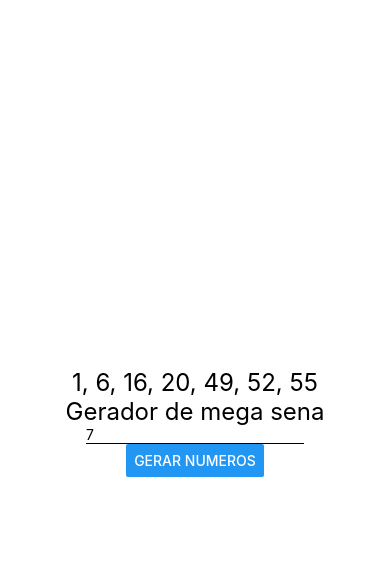
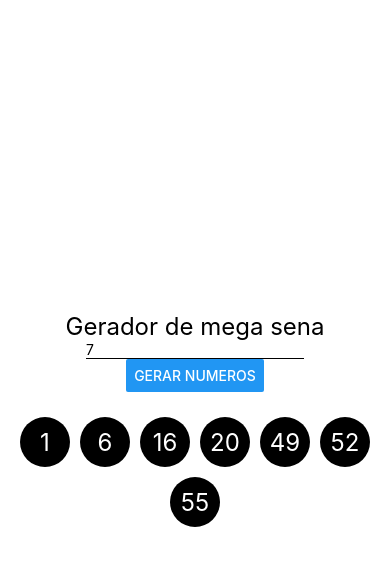
Before and after one commit to dronan/exercise-react-native, a React Native app: screen / in a window 390 px wide. Both pictures are taken after a click on the button "GERAR NUMEROS". Shown: the top 566 px of the page. Built offline with nearby package versions, Linux system fonts and the light colour scheme.

Commit message:
criando componente de exibicao de numeros para melhoria de layout

```diff
--- a/src/components/mega/Mega.js
+++ b/src/components/mega/Mega.js
@@ -1,6 +1,7 @@
 import React, {Component} from 'react';
-import {Button, Text, TextInput} from 'react-native';
+import {Button, Text, TextInput, View} from 'react-native';
 import estilo from '../estilo';
+import MegaNumero from './MegaNumero';
 
 export default class Mega extends Component {
   state = {
@@ -29,10 +30,14 @@
     return nums.includes(novo) ? this.gerarNumeroNaoContido(nums) : novo;
   };
 
+  exibirNumeros = () => {
+    const nums = this.state.numeros;
+    return nums.map(n => <MegaNumero key={n} num={n} />);
+  };
+
   render() {
     return (
       <>
-        <Text style={estilo.textGrande}> {this.state.numeros.join(', ')} </Text>
         <Text style={estilo.textGrande}>Gerador de mega sena</Text>
         <TextInput
           keyboardType="numeric"
@@ -44,6 +49,16 @@
         <Button title="Gerar numeros" onPress={this.gerarNumeros}>
           Gerar numeros
         </Button>
+
+        <View
+          style={{
+            marginTop: 20,
+            flexDirection: 'row',
+            flexWrap: 'wrap',
+            justifyContent: 'center',
+          }}>
+          {this.exibirNumeros()}
+        </View>
       </>
     );
   }
--- /dev/null
+++ b/src/components/mega/MegaNumero.js
@@ -0,0 +1,27 @@
+import React from 'react';
+import {Text, View, StyleSheet} from 'react-native';
+import estilo from '../estilo';
+
+export default ({num}) => {
+  return (
+    <View style={style.Container}>
+      <Text style={[estilo.textGrande, style.Num]}>{num}</Text>
+    </View>
+  );
+};
+
+const style = StyleSheet.create({
+  Container: {
+    height: 50,
+    width: 50,
+    backgroundColor: '#000',
+    margin: 5,
+    borderRadius: 25,
+    justifyContent: 'center',
+    alignItems: 'center',
+  },
+  Num: {
+    color: '#FFF',
+    textAlign: 'center',
+  },
+});
```
